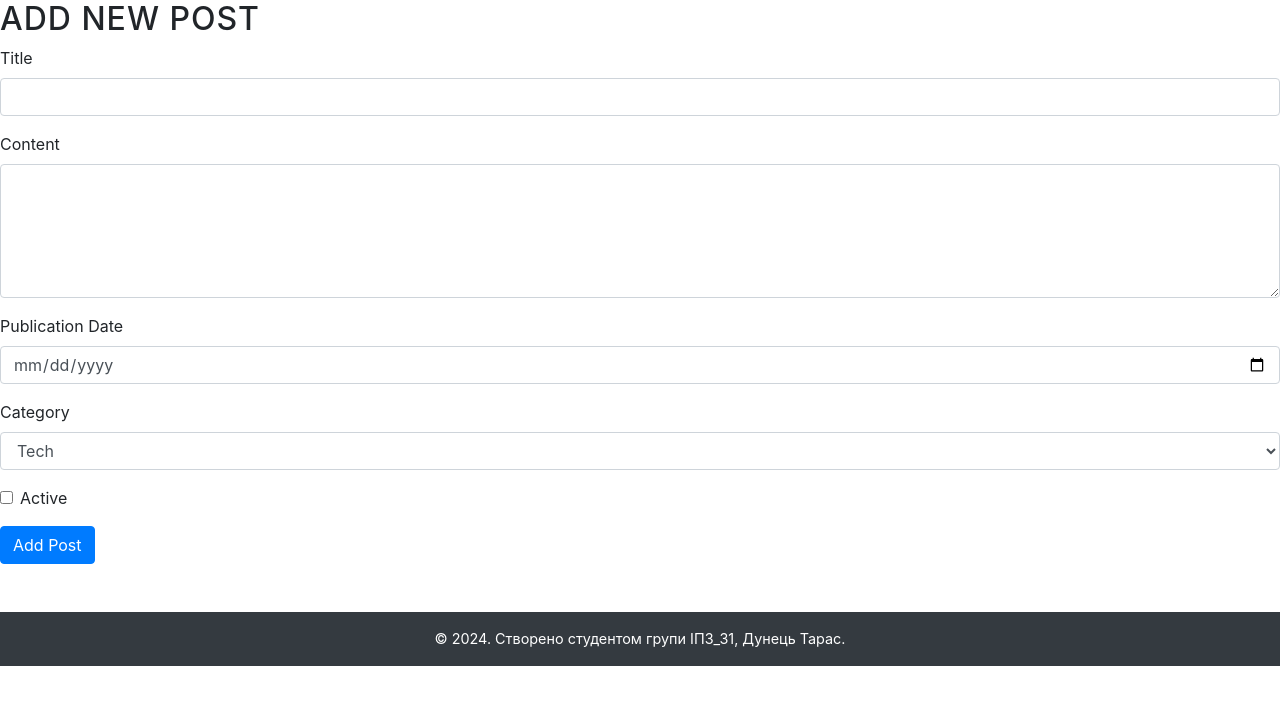
After one commit to TarasDunets/flask-app-lab, a Flask app: page /post/add_post in a window 1280 px wide. The commit adds this page. Shown: the top 705 px of the page. Run offline with Flask 3, Linux system fonts and the light colour scheme; the visitor is signed in with stand-in values (Sample User, id 1); some libraries are stand-ins or nearby versions.

Commit message:
completely ready lab 6

```diff
--- a/app/posts/__init__.py
+++ b/app/posts/__init__.py
@@ -1,6 +1,8 @@
 from flask import Blueprint
 
 post_bp = Blueprint("posts", __name__, url_prefix="/post",
-                    template_folder = "templates/posts")
+                    template_folder = "templates/posts",
+                    static_folder='static',
+                    static_url_path='/static_for_posts')
 
 from . import views
--- /dev/null
+++ b/app/posts/form.py
@@ -0,0 +1,70 @@
+from flask_wtf import FlaskForm
+from wtforms import StringField, TextAreaField, SubmitField
+from wtforms.validators import DataRequired, Length
+from wtforms import BooleanField, SelectField, DateField
+import os
+import json
+from datetime import datetime
+
+CATEGORIES = [('tech', 'Tech'), ('science', 'Science'), ('lifestyle', 'Lifestyle')]
+
+class PostForm(FlaskForm):
+    title = StringField('Title', validators=[DataRequired()])
+    content = TextAreaField('Content', render_kw={'rows': 5, 'cols': 40 }, validators=[DataRequired()])
+    is_active = BooleanField('Active')
+    category = SelectField('Category', choices=CATEGORIES)
+    publication_date = DateField('Publication Date', format="%Y-%m-%d", validators=[DataRequired()])
+    submit = SubmitField('Add Post')
+
+
+
+def save_post(title, content, category, is_active, publication_date, author):
+    """
+    Зберігає новий пост у файлі `posts.json`.
+    Якщо файл ще не існує, створює його з порожнім списком постів.
+
+    :param title: Заголовок поста
+    :param content: Контент поста
+    :param category: Категорія поста
+    :param is_active: Чи активний пост (bool)
+    :param publication_date: Дата публікації (datetime object)
+    :param author: Автор поста
+    """
+    post = {
+        "id": None,  # Ідентифікатор буде обчислено динамічно
+        "title": title,
+        "content": content,
+        "category": category,
+        "is_active": is_active,
+        "publication_date": publication_date.strftime('%Y-%m-%d'),
+        "author": author
+    }
+
+    current_dir = os.path.dirname(__file__)  # Папка, де знаходиться form.py
+    file_path = os.path.join(current_dir, 'post.json')
+    try:
+
+        # Читання існуючого вмісту файлу
+        with open(file_path, 'r+') as file:
+            try:
+                posts = json.load(file)
+            except json.JSONDecodeError:
+                # Якщо файл пустий або пошкоджений, створюємо порожній список
+                posts = []
+
+            # Додавання ідентифікатора
+            post["id"] = len(posts) + 1
+
+            # Додавання нового поста до списку
+            posts.append(post)
+
+            # Перемотка на початок і перезапис файлу
+            file.seek(0)
+            json.dump(posts, file, indent=4)
+            file.truncate()  # Видалення залишків старого вмісту, якщо файл скоротився
+    except FileNotFoundError:
+        # Якщо файл не існує, створюємо його
+        with open(file_path, 'w') as file:
+            posts = [post]
+            post["id"] = 1  # Перший запис отримує ID 1
+            json.dump(posts, file, indent=4)
--- /dev/null
+++ b/app/posts/templates/posts/add_form.html
@@ -0,0 +1,23 @@
+{% extends 'base.html' %}
+{% block content %}
+    <h2>Add New Post</h2>
+
+    <form method="POST" action="">
+        {{ form.hidden_tag() }}
+        {% from 'macros/form_macros.html' import render_field %}
+
+        {{ render_field(form.title) }}
+        {{ render_field(form.content) }}
+        {{ render_field(form.publication_date) }}
+        {{ render_field(form.category) }}
+
+        <div class="form-group form-check">
+            {{ form.is_active(class="form-check-input") }}
+            {{ form.is_active.label(class="form-check-label") }}
+        </div>
+
+        <div class="form-group">
+            {{ form.submit(class="btn btn-primary") }}
+          </div>
+    </form>
+{% endblock %}
--- /dev/null
+++ b/app/posts/templates/posts/macros/form_macros.html
@@ -0,0 +1,13 @@
+{% macro render_field(field) %}
+<div class="form-group">
+    {{ field.label(class="form-label") }}
+    {{ field(class="form-control") }}
+    {% if field.errors %}
+        <div class="text-danger">
+            {% for error in field.errors %}
+                <small>{{ error }}</small><br>
+            {% endfor %}
+        </div>
+    {% endif %}
+</div>
+{% endmacro %}
--- a/app/posts/views.py
+++ b/app/posts/views.py
@@ -1,18 +1,60 @@
+from app.posts.form import PostForm, save_post
 from . import post_bp
-from flask import render_template, abort
-posts = [
-    {"id": 1, 'title': 'My First Post', 'content': 'This is the content of my first post.', 'author': 'John Doe'},
-    {"id": 2, 'title': 'Another Day', 'content': 'Today I learned about Flask macros.', 'author': 'Jane Smith'},
-    {"id": 3, 'title': 'Flask and Jinja2', 'content': 'Jinja2 is powerful for templating.', 'author': 'Mike Lee'}
-]
+from flask import render_template, abort, redirect, url_for, flash, session
+import json
+import os
+
+def load_posts():
+    """Завантажує пости з JSON-файлу."""
+    try:
+        file_path = os.path.join(os.path.dirname(__file__), 'posts.json')  # Отримує повний шлях до файлу
+        with open(file_path, 'r', encoding='utf-8') as file:
+            posts = json.load(file)
+        return posts
+    except FileNotFoundError:
+        print(f"Файл posts.json не знайдено! {file_path}")
+        return []
+    except json.JSONDecodeError:
+        print("Помилка декодування JSON-файлу.")
+        return []
 
 @post_bp.route('/')
 def get_posts():
+    posts = load_posts()  # Завантажуємо пости з JSON
     return render_template("posts.html", posts=posts)
 
 @post_bp.route('/<int:id>')
 def detail_post(id):
-    if id > 3:
+    """Показує деталі поста за його ID."""
+    posts = load_posts()  # Завантажуємо всі пости
+    post = next((post for post in posts if post['id'] == id), None)  # Знаходимо пост за ID
+
+    if post is None:
+        # Якщо пост не знайдено, повертаємо помилку 404
         abort(404)
-    post = posts[id-1]
+
+    # Відображаємо шаблон із деталями поста
     return render_template("detail_post.html", post=post)
+
+@post_bp.route('/add_post', methods=['GET', 'POST'])
+def add_post():
+    # Перевіряємо, чи користувач увійшов у систему
+    if 'user' not in session:
+        flash('Будь ласка, увійдіть, щоб створити пост.', 'error')
+        return redirect(url_for('users.login'))
+
+    form = PostForm()
+    if form.validate_on_submit():
+        title = form.title.data
+        content = form.content.data
+        category = form.category.data
+        is_active = form.is_active.data
+        publication_date = form.publication_date.data
+        author = session['user']
+
+        # Виклик функції для збереження поста
+        save_post(title, content, category, is_active, publication_date, author)
+
+        flash(f'Пост "{title}" успішно додано автором {author}!', 'success')
+        return redirect(url_for('posts.add_post'))
+    return render_template('add_form.html', form=form)
--- a/app/templates/base.html
+++ b/app/templates/base.html
@@ -4,7 +4,9 @@
     <meta charset="UTF-8">
     <meta name="viewport" content="width=device-width, initial-scale=1.0">
     <title>{% block title %} {% endblock %} - FlaskApp </title>
+    {% block css %}
         <link rel="stylesheet" href="{{ url_for('static', filename='css/styles.css') }}">
+    {% endblock %}
     <link rel="stylesheet" href="https://stackpath.bootstrapcdn.com/bootstrap/4.5.2/css/bootstrap.min.css">
 </head>
 <body>
--- a/app/templates/footer.html
+++ b/app/templates/footer.html
@@ -1,3 +1,3 @@
 <footer class="bg-dark text-white text-center p-3 mt-5">
-    <p>© 2024. Створено студентом групи ІПЗ_31, Андрусяком Іллею.</p>
+    <p>© 2024. Створено студентом групи ІПЗ_31, Дунець Тарас.</p>
 </footer>
--- a/app/templates/resume.html
+++ b/app/templates/resume.html
@@ -15,7 +15,7 @@
 <section id="about" class="mb-4">
     <h2>Про себе</h2>
     <img src="{{ url_for('static', filename='images/avatar.jpg') }}" alt="Фото">
-    <p>Мене звати Ілля. Я студент 3 курсу, знаю не надто багато проте активно навчаюсь
+    <p>Мене звати Тарас. Я студент 3 курсу, знаю не надто багато проте активно навчаюсь
         аби вирішити дану проблему незнання.</p>
 </section>
 
@@ -25,7 +25,7 @@
         <li>Університет: Прикарпатський національний університет імені Василя Стефаника</li>
         <li>Факультет: математики та інформатики</li>
         <li>Спеціальність: 121 Інженерія програмного забезпечення</li>
-        <li>Роки навчання: 2022 - сьогоднішній день</li>
+        <li>Роки навчання: 2023 - сьогоднішній день</li>
     </ul>
 </section>
 
--- a/run.py
+++ b/run.py
@@ -1,4 +1,6 @@
-from app import app
+from app import create_app
+
+app = create_app()
 
 if __name__ == '__main__':
-    app.run()
+    app.run(debug=True)
```
Also changed, not shown: app/__init__.py (+11 -10 lines), app/posts/posts.json (added, +54 -0 lines), app/posts/static/css/posts.css (added, +22 -0 lines), app/posts/templates/posts/posts.html (+30 -8 lines), app/templates/404.html (added, +10 -0 lines), app/views.py (+9 -5 lines). Lines whose indentation alone changed are shown as unchanged.
